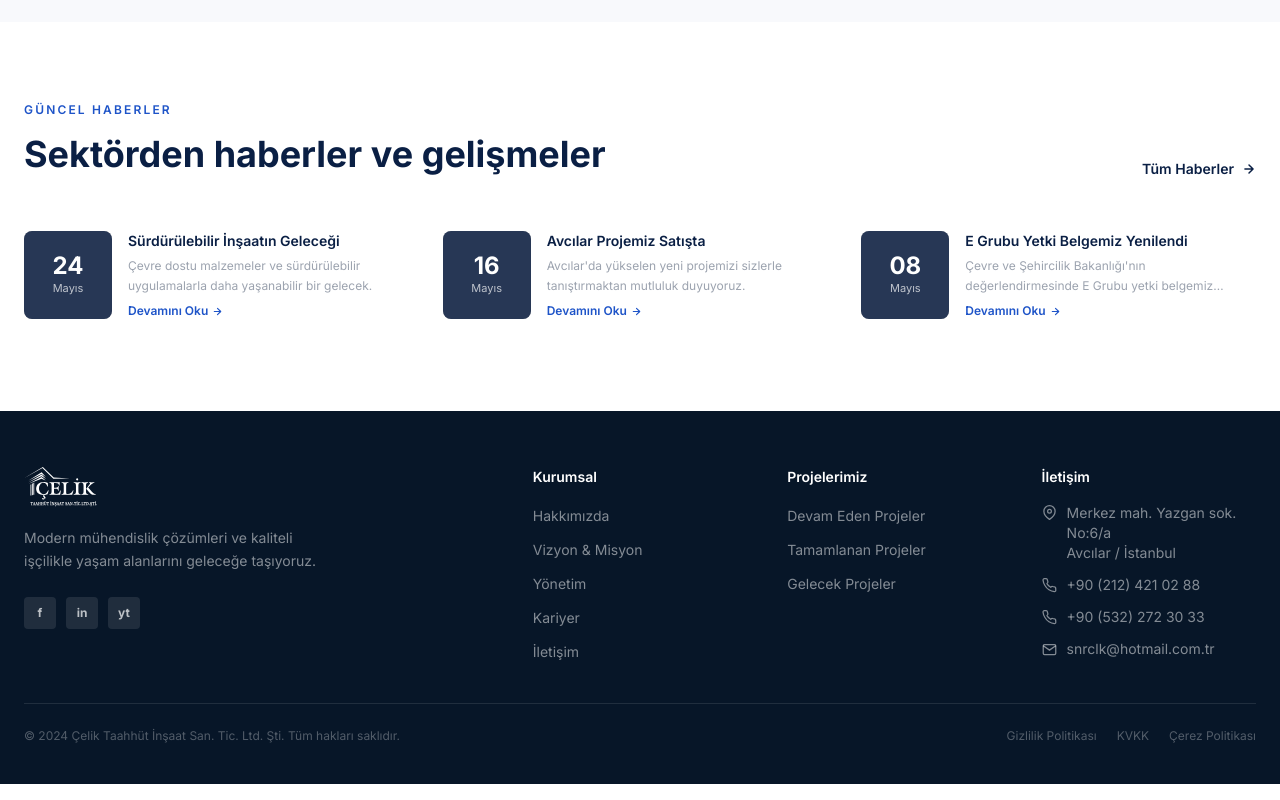
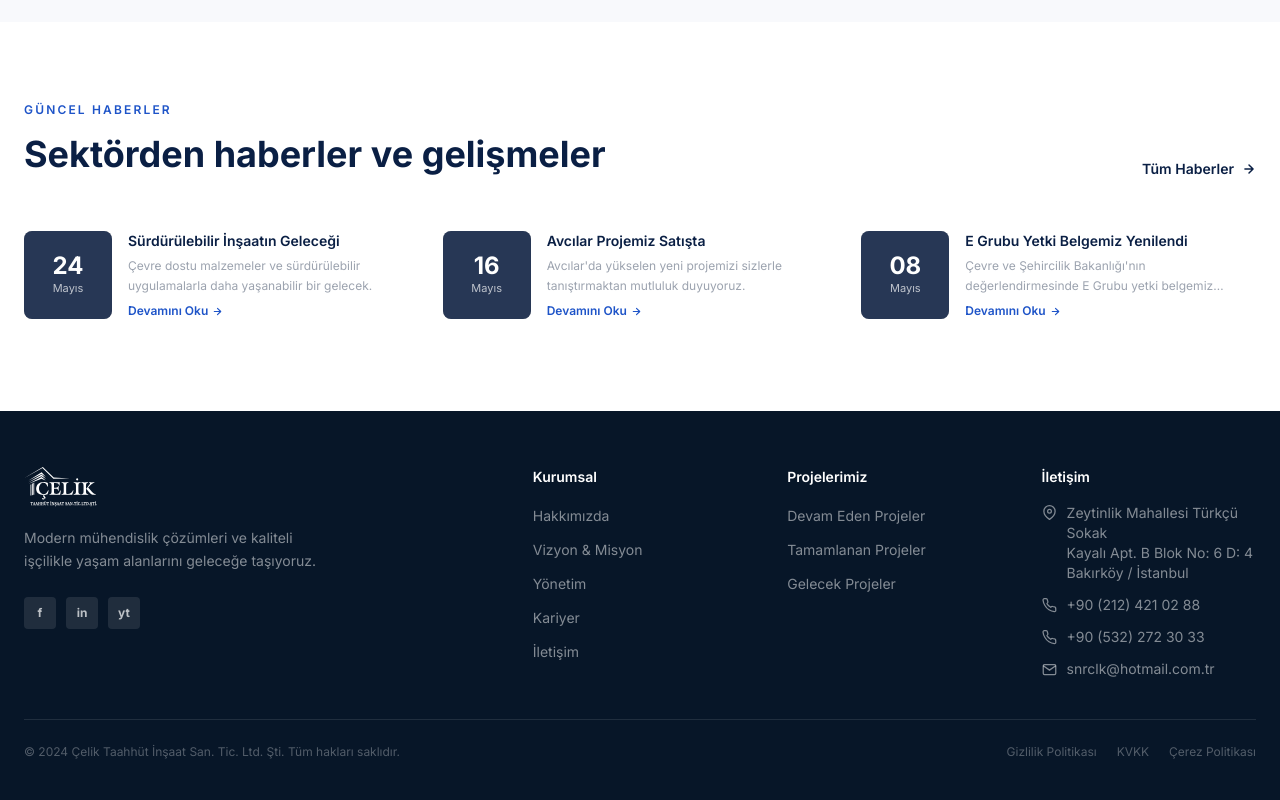
Before and after one commit to dagemre/celik-web, a Next.js app: page / in a window 1280 px wide. Shown: the part 2109-2909 px from the top of the page. Built offline with nearby package versions, Linux system fonts and the light colour scheme; grey boxes are pictures that could not be loaded.

Commit message:
Header & Footer merkezi layout'a taşındı, adres güncellendi

```diff
--- a/app/hakkimizda/page.tsx
+++ b/app/hakkimizda/page.tsx
@@ -1,6 +1,3 @@
-import Navbar from '@/components/Navbar'
-import Footer from '@/components/Footer'
-
 export const metadata = {
   title: 'Hakkımızda | Çelik Taahhüt İnşaat',
   description: 'Çelik Taahhüt İnşaat San. Tic. Ltd. Şti. hakkında bilgi edinin. 2009\'dan bu yana İstanbul\'da güvenli ve kaliteli inşaat projeleri.',
@@ -9,7 +6,6 @@ export const metadata = {
 export default function HakkimizdaPage() {
   return (
     <>
-      <Navbar />
 
       {/* Hero */}
       <section className="relative h-[420px] flex items-end overflow-hidden">
@@ -226,7 +222,6 @@ export default function HakkimizdaPage() {
         </div>
       </section>
 
-      <Footer />
     </>
   )
 }
--- a/app/hizmetler/page.tsx
+++ b/app/hizmetler/page.tsx
@@ -1,7 +1,5 @@
 'use client'
 
-import Navbar from '@/components/Navbar'
-import Footer from '@/components/Footer'
 
 function Icon({ name, size = 48, style }: { name: string; size?: number; style?: React.CSSProperties }) {
   return (
@@ -32,7 +30,6 @@ const BLUE_FILTER = 'brightness(0) saturate(100%) invert(22%) sepia(90%) saturat
 export default function HizmetlerPage() {
   return (
     <>
-      <Navbar />
 
       {/* ── Hero ────────────────────────────────────────────────── */}
       <section className="relative h-[420px] flex items-end overflow-hidden">
@@ -130,8 +127,6 @@ export default function HizmetlerPage() {
           </div>
         </div>
       </section>
-
-      <Footer />
     </>
   )
 }
--- a/app/iletisim/page.tsx
+++ b/app/iletisim/page.tsx
@@ -1,8 +1,6 @@
 'use client'
 
 import { useState } from 'react'
-import Navbar from '@/components/Navbar'
-import Footer from '@/components/Footer'
 
 function Icon({ name, size = 24, style }: { name: string; size?: number; style?: React.CSSProperties }) {
   return <img src={`/icons/${name}.svg`} alt={name} width={size} height={size} style={style} />
@@ -27,7 +25,6 @@ export default function IletisimPage() {
 
   return (
     <>
-      <Navbar />
 
       {/* ── Hero — hakkımızda ile aynı ───────────────────────────── */}
       <section className="relative h-[420px] flex items-end overflow-hidden">
@@ -193,8 +190,6 @@ export default function IletisimPage() {
           </div>
         </div>
       </section>
-
-      <Footer />
     </>
   )
 }
--- a/app/kalite-guvenlik/page.tsx
+++ b/app/kalite-guvenlik/page.tsx
@@ -1,7 +1,5 @@
 'use client'
 
-import Navbar from '@/components/Navbar'
-import Footer from '@/components/Footer'
 
 function Icon({ name, size = 40, style }: { name: string; size?: number; style?: React.CSSProperties }) {
   return <img src={`/icons/${name}.svg`} alt={name} width={size} height={size} style={style} />
@@ -35,7 +33,6 @@ const SERTIFIKALAR = [
 export default function KaliteGuvenlikPage() {
   return (
     <>
-      <Navbar />
 
       {/* ── Hero — hakkımızda ile aynı ───────────────────────────── */}
       <section className="relative h-[420px] flex items-end overflow-hidden">
@@ -140,8 +137,6 @@ export default function KaliteGuvenlikPage() {
           </div>
         </div>
       </section>
-
-      <Footer />
     </>
   )
 }
--- a/app/layout.tsx
+++ b/app/layout.tsx
@@ -1,5 +1,6 @@
 import type { Metadata } from 'next'
 import './globals.css'
+import LayoutWrapper from '@/components/LayoutWrapper'
 
 export const metadata: Metadata = {
   title: 'Çelik Taahhüt İnşaat | Geleceğe Değer Katan Yapılar',
@@ -22,7 +23,7 @@ export default function RootLayout({
 }) {
   return (
     <html lang="tr">
-      <body>{children}</body>
+      <body><LayoutWrapper>{children}</LayoutWrapper></body>
     </html>
   )
 }
--- a/app/page.tsx
+++ b/app/page.tsx
@@ -2,8 +2,6 @@
 
 import { useState, useRef } from 'react'
 import Link from 'next/link'
-import Navbar from '@/components/Navbar'
-import Footer from '@/components/Footer'
 
 // ─── Video Modal ───────────────────────────────────────────────────────────────
 function VideoModal({ onClose }: { onClose: () => void }) {
@@ -307,14 +305,12 @@ function Haberler() {
 export default function HomePage() {
   return (
     <>
-      <Navbar />
       <main>
         <Hero />
         <Projeler />
         <NedenBiz />
         <Haberler />
       </main>
-      <Footer />
     </>
   )
 }
--- a/app/projeler/[slug]/page.tsx
+++ b/app/projeler/[slug]/page.tsx
@@ -1,8 +1,6 @@
 'use client'
 
 import { useState } from 'react'
-import Navbar from '@/components/Navbar'
-import Footer from '@/components/Footer'
 import Link from 'next/link'
 import { notFound } from 'next/navigation'
 
@@ -441,7 +439,6 @@ export default function ProjeDetayPage({ params }: { params: { slug: string } })
 
   return (
     <>
-      <Navbar />
 
       {/* ── Breadcrumb + Hero ── */}
       <section className="relative min-h-[560px] flex flex-col justify-end overflow-hidden">
@@ -716,8 +713,6 @@ export default function ProjeDetayPage({ params }: { params: { slug: string } })
           <p className="absolute bottom-5 text-white/40 text-sm">{lightbox + 1} / {proje.gallery.length}</p>
         </div>
       )}
-
-      <Footer />
     </>
   )
 }
--- a/app/projeler/page.tsx
+++ b/app/projeler/page.tsx
@@ -1,8 +1,6 @@
 'use client'
 
 import { useState } from 'react'
-import Navbar from '@/components/Navbar'
-import Footer from '@/components/Footer'
 import Link from 'next/link'
 
 // İleride Supabase'den gelecek — şimdilik mock data
@@ -73,7 +71,6 @@ export default function ProjelerPage() {
 
   return (
     <>
-      <Navbar />
 
       {/* Hero */}
       <section className="relative h-[420px] flex items-end overflow-hidden">
@@ -243,8 +240,6 @@ export default function ProjelerPage() {
           )}
         </div>
       </section>
-
-      <Footer />
     </>
   )
 }
--- a/app/teklif-al/page.tsx
+++ b/app/teklif-al/page.tsx
@@ -1,8 +1,6 @@
 'use client'
 
 import { useState } from 'react'
-import Navbar from '@/components/Navbar'
-import Footer from '@/components/Footer'
 
 function Icon({ name, size = 24, style }: { name: string; size?: number; style?: React.CSSProperties }) {
   return <img src={`/icons/${name}.svg`} alt={name} width={size} height={size} style={style} />
@@ -39,7 +37,6 @@ export default function TeklifAlPage() {
 
   return (
     <>
-      <Navbar />
 
       {/* ── Hero ─────────────────────────────────────────────────── */}
       <section className="relative h-[420px] flex items-end overflow-hidden">
@@ -233,8 +230,6 @@ export default function TeklifAlPage() {
           </div>
         </div>
       </section>
-
-      <Footer />
     </>
   )
 }
--- a/components/Footer.tsx
+++ b/components/Footer.tsx
@@ -76,7 +76,7 @@ export default function Footer() {
                 <svg width="15" height="15" className="mt-0.5 flex-shrink-0" viewBox="0 0 24 24" fill="none" stroke="currentColor" strokeWidth="2">
                   <path d="M21 10c0 7-9 13-9 13s-9-6-9-13a9 9 0 0 1 18 0z"/><circle cx="12" cy="10" r="3"/>
                 </svg>
-                Merkez mah. Yazgan sok. No:6/a<br />Avcılar / İstanbul
+                Zeytinlik Mahallesi Türkçü Sokak<br />Kayalı Apt. B Blok No: 6 D: 4<br />Bakırköy / İstanbul
               </li>
               <li>
                 <a href="tel:+902124210288" className="flex items-center gap-2.5 text-white/50 hover:text-white text-sm transition-colors">
--- /dev/null
+++ b/components/LayoutWrapper.tsx
@@ -0,0 +1,18 @@
+'use client'
+
+import { usePathname } from 'next/navigation'
+import Navbar from './Navbar'
+import Footer from './Footer'
+
+export default function LayoutWrapper({ children }: { children: React.ReactNode }) {
+  const pathname = usePathname()
+  const isMalik = pathname.startsWith('/malik')
+
+  return (
+    <>
+      {!isMalik && <Navbar />}
+      {children}
+      {!isMalik && <Footer />}
+    </>
+  )
+}
```
Also changed, not shown: 1 other file (tests, documents, lock files or other folders).
